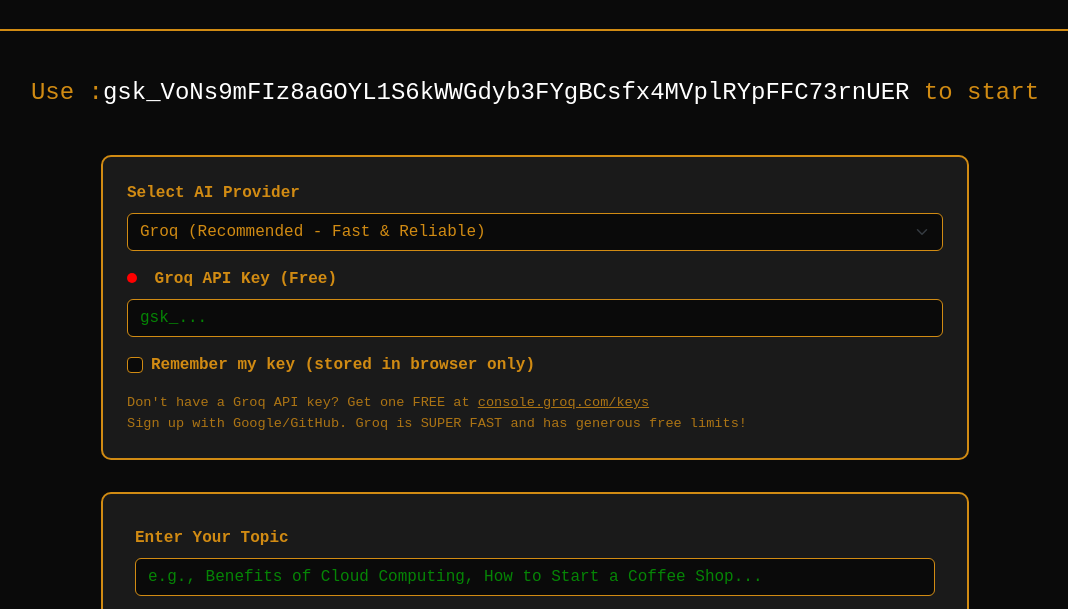
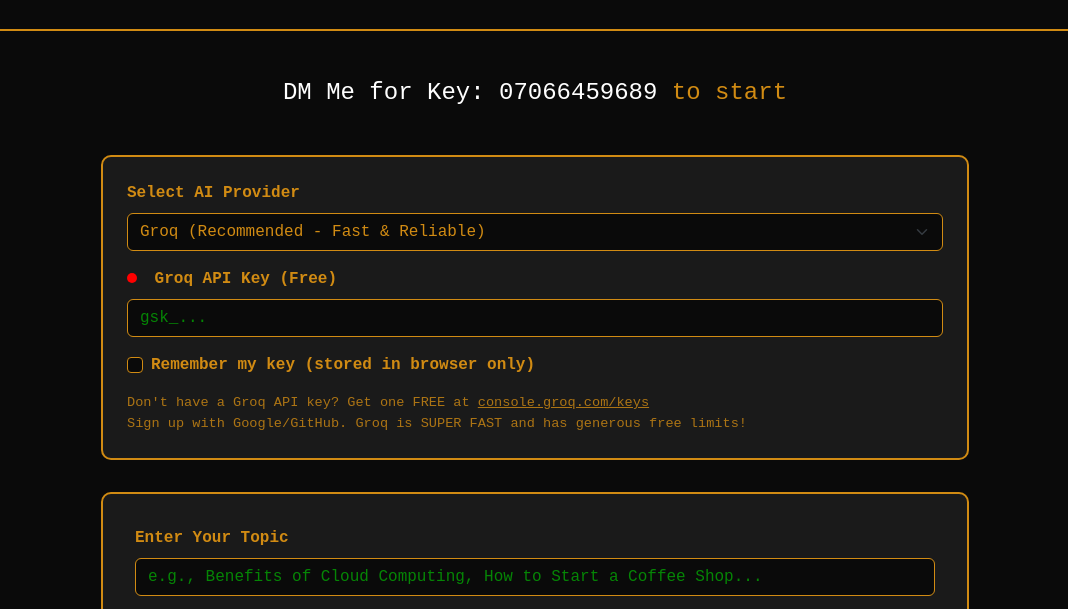
Before and after one commit to Mypalneeds/siowrite, a plain HTML site: page index.html in a window 1280 px wide. Shown: the part 137-746 px from the top of the page, without its empty margins (105-1173 px from the left). Drawn offline with nearby package versions, Linux system fonts and the light colour scheme.

Commit message:
Update index.html

```diff
--- a/index.html
+++ b/index.html
@@ -222,7 +222,7 @@
     </div>
     <br><br>
 
-    <h4 style="text-align: center;"> Use :<span style="color:white;">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</span> to start </h4>
+    <h4 style="text-align: center;"><span style="color:white;">DM Me for Key: 07066459689</span> to start </h4>
 
     <div class="main-container">
         <div class="api-section">
```
